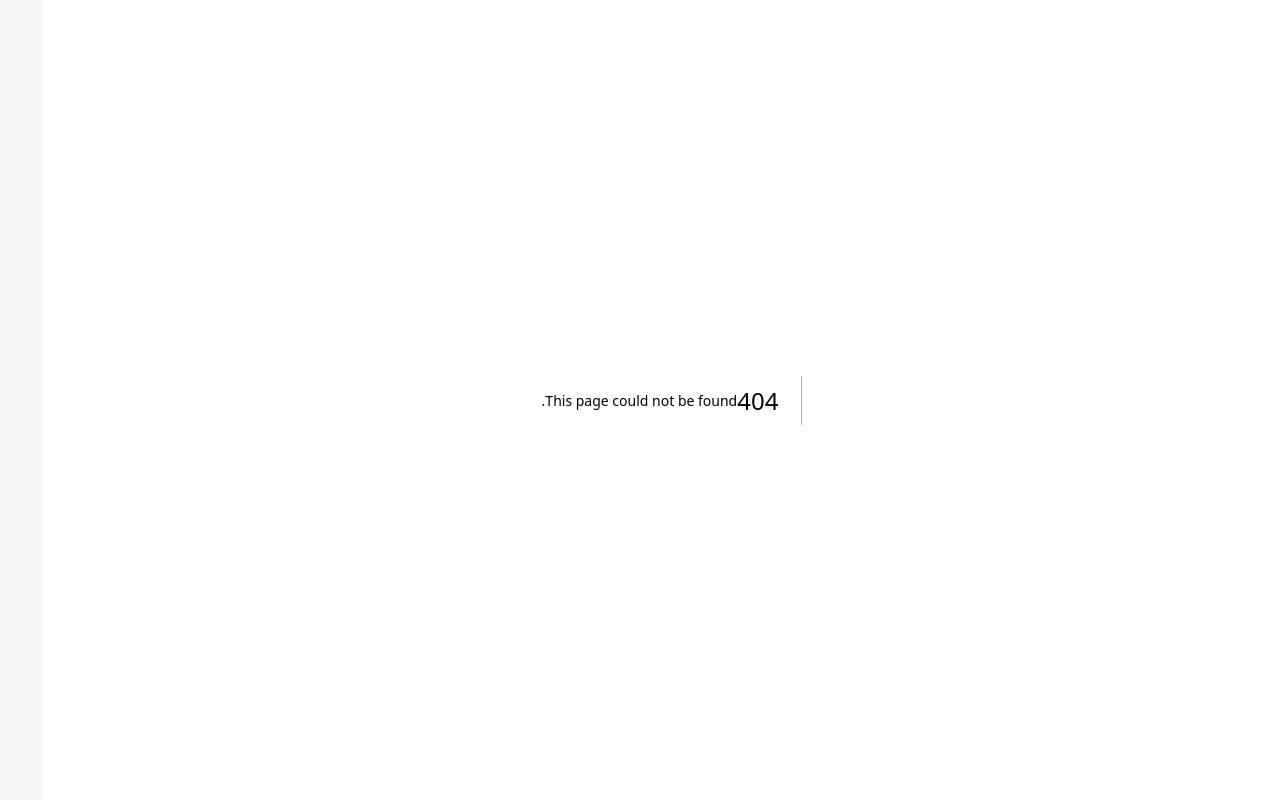
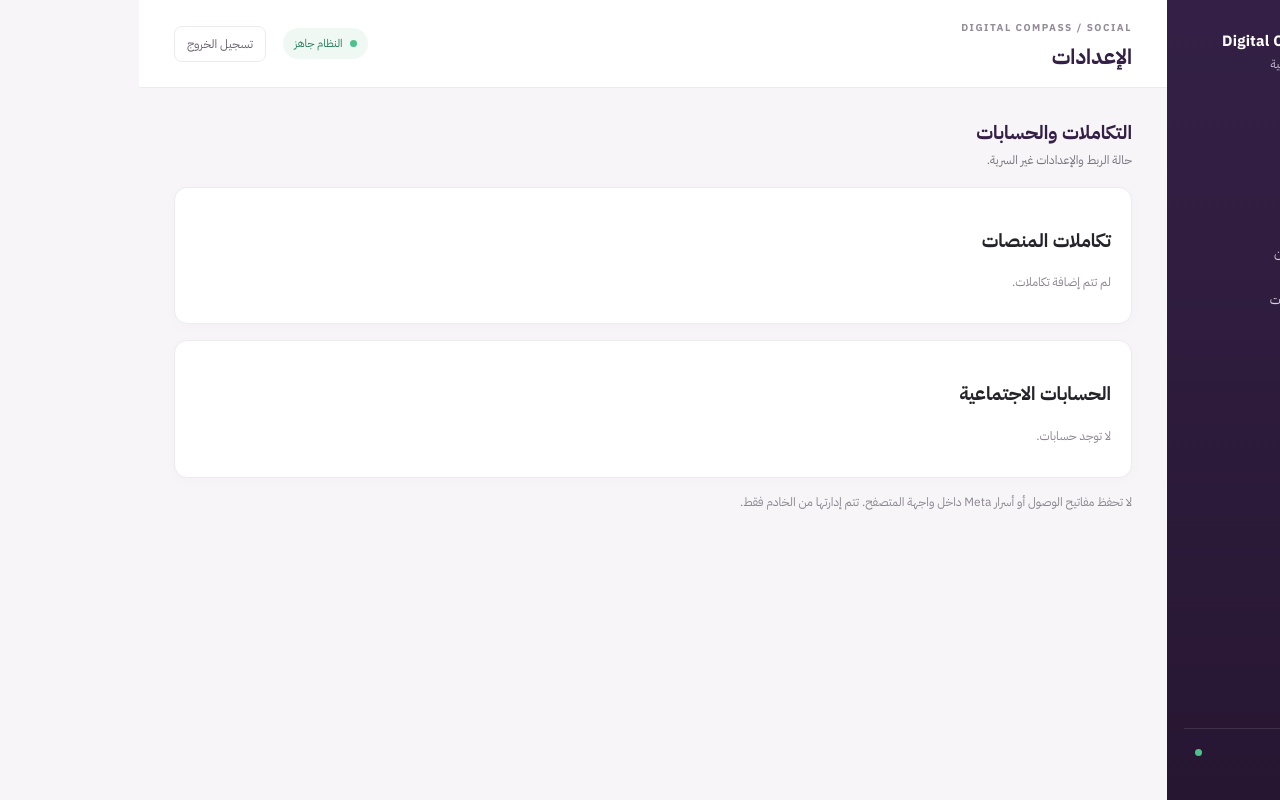
Before and after one commit to psycho-666/digital-compass-site, a Next.js app: page /settings in a window 1280 px wide. Before the commit this address had no page. Built offline with nearby package versions, Linux system fonts and the light colour scheme; no server answers; the database is empty.

Commit message:
Add Social Edition operations page

```diff
--- /dev/null
+++ b/src/app/settings/page.tsx
@@ -0,0 +1,9 @@
+import { AppShell } from "@/components/app-shell";
+import { createClient, isSupabaseConfigured } from "@/lib/supabase/server";
+export default async function SettingsPage() {
+ if (!isSupabaseConfigured()) return <AppShell title="الإعدادات"><p className="muted-copy">أكمل إعداد اتصال قاعدة البيانات أولاً.</p></AppShell>;
+ const supabase = await createClient();
+ const {data:integrations} = await supabase.from("platform_integrations").select("platform,app_id,api_version,status,webhook_fields").order("platform");
+ const {data:accounts} = await supabase.from("social_accounts").select("platform,account_name,external_account_id,connection_status,profile_url").order("account_name");
+ return <AppShell title="الإعدادات"><div className="module-title"><div><h2>التكاملات والحسابات</h2><p>حالة الربط والإعدادات غير السرية.</p></div></div><div className="panel"><h3>تكاملات المنصات</h3>{(integrations||[]).map(x=><div className="integration-row" key={x.platform}><div><b>{x.platform.toUpperCase()}</b><small>API {x.api_version||"—"} · App ID {x.app_id||"غير محدد"}</small></div><span className="tag">{x.status}</span></div>)}{!integrations?.length&&<p className="muted-copy">لم تتم إضافة تكاملات.</p>}</div><div className="panel" style={{marginTop:16}}><h3>الحسابات الاجتماعية</h3>{(accounts||[]).map(x=><div className="integration-row" key={x.external_account_id}><div><b>{x.account_name}</b><small>{x.platform} · {x.external_account_id}</small></div><span className="tag">{x.connection_status}</span></div>)}{!accounts?.length&&<p className="muted-copy">لا توجد حسابات.</p>}</div><p className="muted-copy" style={{marginTop:15}}>لا تحفظ مفاتيح الوصول أو أسرار Meta داخل واجهة المتصفح. تتم إدارتها من الخادم فقط.</p></AppShell>;
+}
```
